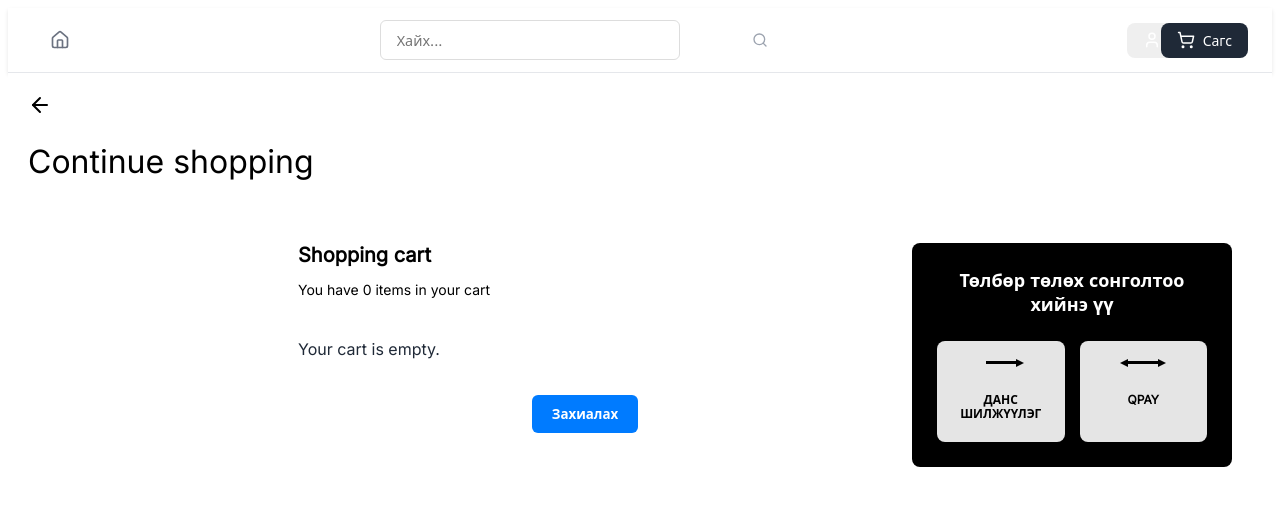
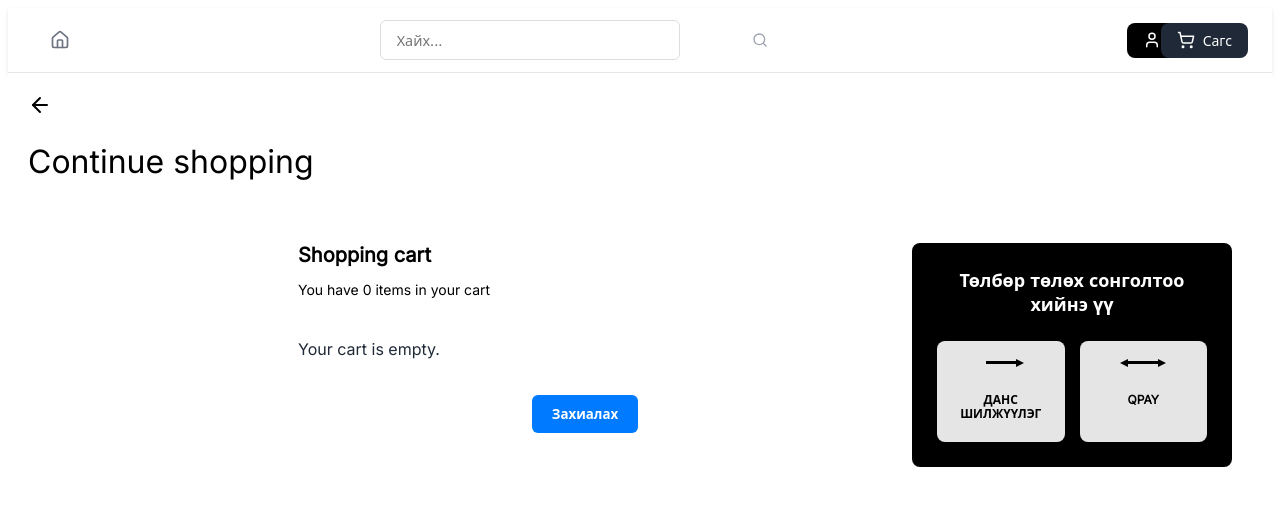
Before and after one commit to Tuguldur666/frontend, a React (Vite) app: page /cart in a window 1280 px wide. Shown: the top 506 px of the page. Built offline with nearby package versions, Linux system fonts and the light colour scheme; a web font is replaced by a local one.

Commit message:
fonttttttt

```diff
--- a/src/Admin/Css/Admin.css
+++ b/src/Admin/Css/Admin.css
@@ -39,6 +39,7 @@
 }
 .sidebar-header h2 {
   font-size: 22px;
+  /* font-weight: 200; */
   margin-bottom: 25px;
   color: white;
 }
@@ -67,7 +68,7 @@
 .active-link {
   background-color: #272654;
   color: white;
-  font-weight: 600;
+  /* font-weight: 600; */
 }
 
 .logoutt-link {
@@ -176,7 +177,7 @@
 .active-tab {
   background: #828282;
   color: white;
-  font-weight: 600;
+  /* font-weight: 600; */
 }
 
 .orders-section h3 {
--- a/src/Shop/Css/ShopHeader.css
+++ b/src/Shop/Css/ShopHeader.css
@@ -75,7 +75,7 @@
 }
 
 .search-input:focus {
-  ring: 2px solid #3b82f6;
+  /* ring: 2px solid #3b82f6; */
   border-color: transparent;
 }
 
@@ -122,7 +122,7 @@
   display: flex;
   align-items: center;
   gap: 0.5rem;
-  background-color: #black;
+  background-color: black;
   color: white;
   padding: 0.5rem 1rem;
   border-radius: 0.5rem;
--- a/src/Teacher/css/Teacher.css
+++ b/src/Teacher/css/Teacher.css
@@ -45,7 +45,7 @@
 .active-link {
   background-color: #4f46e5;
   color: white;
-  font-weight: 600;
+  /* font-weight: 600; */
 }
 
 .logout-link {
@@ -84,7 +84,7 @@
 .sidebar-sublink.active-link {
   background-color: #4f46e5;
   color: #fff;
-  font-weight: 500;
+  /* font-weight: 500; */
 }
 
 @keyframes slideDown {
```
